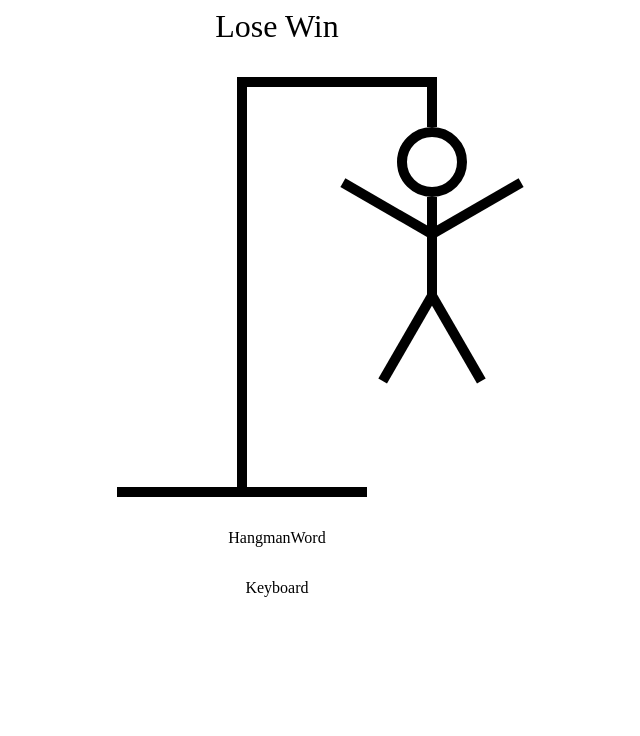
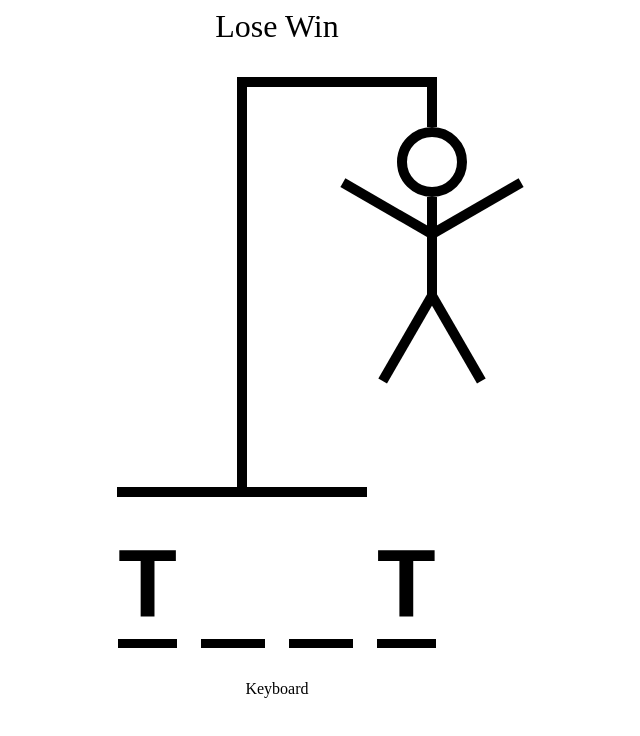
Before and after one commit to johnsonav1992/react-typescript-hangman, a React (Vite) app: page / in a window 1280 px wide. Shown: the top 736 px of the page, without its empty margins (363-1003 px from the left). Built offline with nearby package versions, Linux system fonts and the light colour scheme.

Commit message:
added hangman word

```diff
--- a/src/HangmanWord.tsx
+++ b/src/HangmanWord.tsx
@@ -1,9 +1,34 @@
 import React from 'react'
 
 const HangmanWord = () => {
-  return (
-    <div>HangmanWord</div>
-  )
+	const word = 'test'
+	const guessedLetters = ['t']
+	return (
+		<div
+			style={{
+				display: 'flex',
+				gap: '.25em',
+				fontSize: '6rem',
+				fontWeight: 'bold',
+				textTransform: 'uppercase',
+				fontFamily: 'sans-serif',
+			}}
+		>
+			{word.split('').map((letter, i) => (
+				<span style={{ borderBottom: '.1em solid black' }} key={i}>
+					<span
+						style={{
+							visibility: guessedLetters.includes(letter)
+								? 'visible'
+								: 'hidden',
+						}}
+					>
+						{letter}
+					</span>
+				</span>
+			))}
+		</div>
+	)
 }
 
 export default HangmanWord
--- a/src/Keyboard.tsx
+++ b/src/Keyboard.tsx
@@ -1,9 +1,36 @@
 import React from 'react'
 
+const KEYS = [
+	'a',
+	'b',
+	'c',
+	'd',
+	'e',
+	'f',
+	'g',
+	'h',
+	'i',
+	'j',
+	'k',
+	'l',
+	'm',
+	'n',
+	'o',
+	'p',
+	'q',
+	'r',
+	's',
+	't',
+	'u',
+	'v',
+	'w',
+	'x',
+	'y',
+	'z',
+]
+
 const Keyboard = () => {
-  return (
-    <div>Keyboard</div>
-  )
+	return <div>Keyboard</div>
 }
 
 export default Keyboard
```
